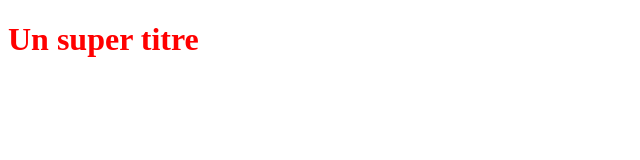
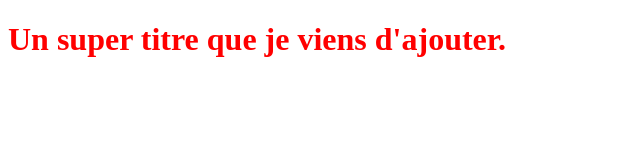
Before and after one commit to TheoEssoh/GitProject, a plain HTML site: page index.html in a window 1280 px wide. Shown: the whole page, without its empty margins (0-640 px from the left). Drawn offline with Linux system fonts and the light colour scheme.

Commit message:
ajout modif

```diff
--- a/index.html
+++ b/index.html
@@ -5,6 +5,6 @@
    <link rel="stylesheet" type="text/css" href="styles.css">
 </head>
 <body>
-   <h1>Un super titre</h1>
+   <h1>Un super titre que je viens d'ajouter.</h1>
 </body>
 </html>
```
